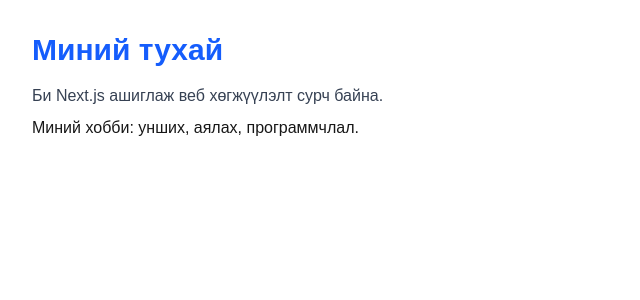
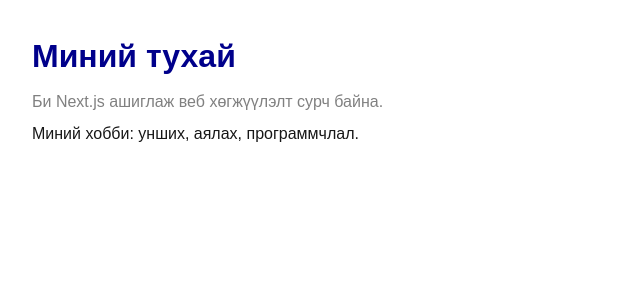
Before and after one commit to Davaadorj-B-ETT/InterneProgramm, a Next.js app in the folder myapp/: page /About in a window 1280 px wide. Shown: the top 300 px of the page, without its empty margins (0-640 px from the left). Built offline with nearby package versions, Linux system fonts and the light colour scheme.

Commit message:
Week02_lab3

```diff
--- /dev/null
+++ b/myapp/src/app/About/page.module.css
@@ -0,0 +1,10 @@
+.title {
+    font-size: 2rem;
+    font-weight: bold;
+    color: darkblue;
+}
+
+.description {
+    color: gray;
+    margin-top: 10px;
+}
--- a/myapp/src/app/About/page.tsx
+++ b/myapp/src/app/About/page.tsx
@@ -1,8 +1,9 @@
+import styles from "./page.module.css"
 export default function About() {
   return (
     <div className="p-8">
-      <h1 className="text-3xl font-bold text-blue-600">Миний тухай</h1>
-      <p className="mt-4 text-gray-700">
+      <h1 className={styles.title}>Миний тухай</h1>
+      <p className={styles.description}>
         Би Next.js ашиглаж веб хөгжүүлэлт сурч байна.
       </p>
       <p className="mt-2">Миний хобби: унших, аялах, программчлал.</p>
```
